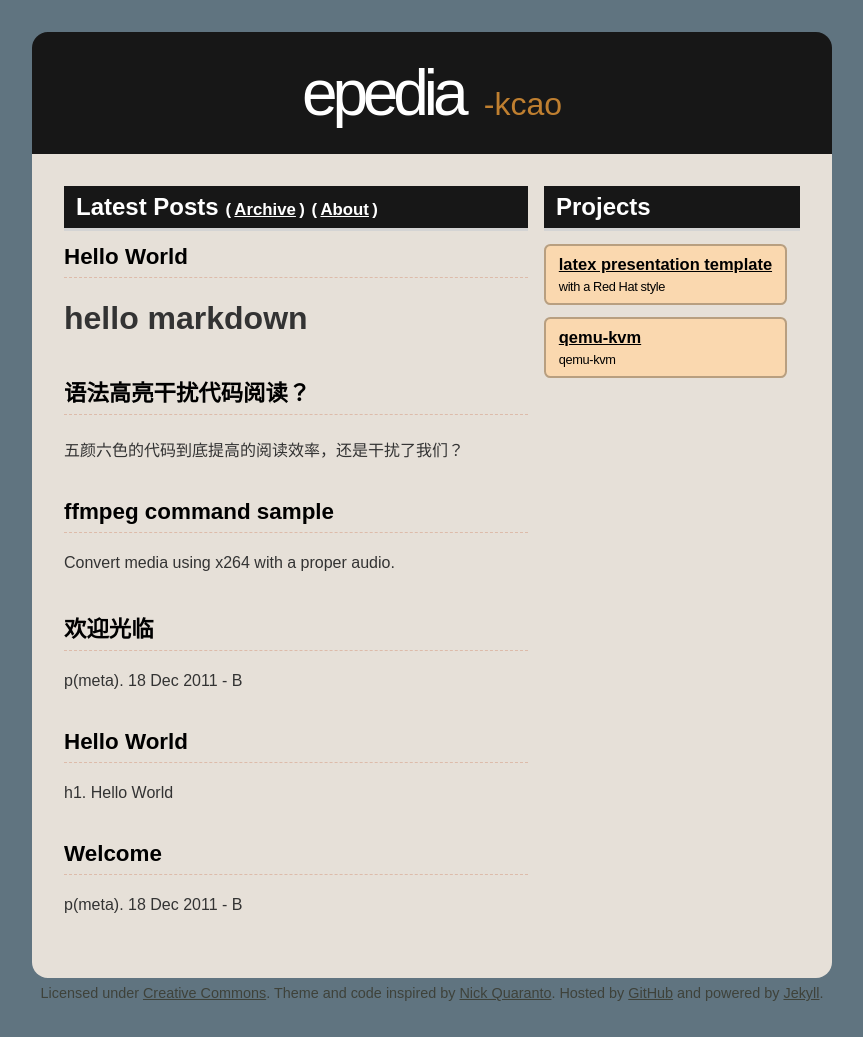
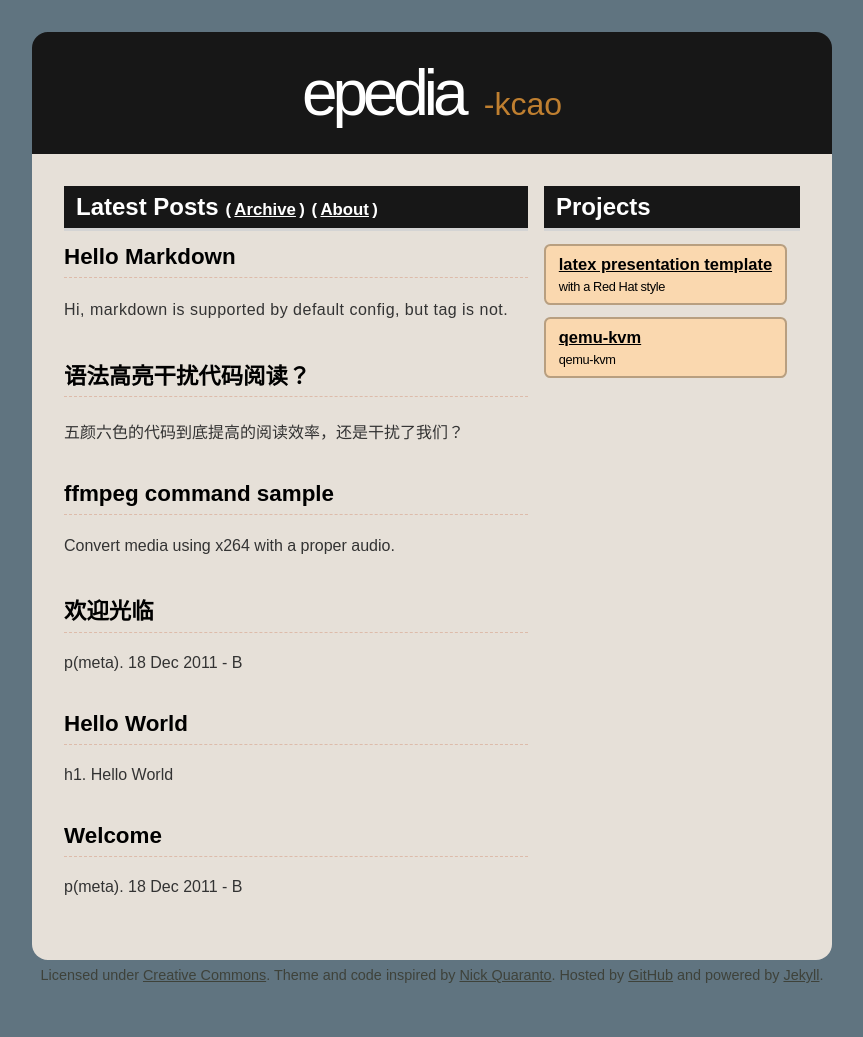
Before and after one commit to cc5nth/cc5nth.github.com, a Jekyll site: the page built from index.html, in a window 1280 px wide. Shown: the whole page, without its empty margins (208-1071 px from the left). Built offline with Jekyll 4.4.1, drawn with Linux system fonts in a browser that asks for light colours; Markdown is read by kramdown in place of the engine named in the settings.

Commit message:
update hello markdown

```diff
--- a/_posts/misc/2015-11-10-hello-markdown.md
+++ b/_posts/misc/2015-11-10-hello-markdown.md
@@ -1,12 +1,10 @@
 ---
 layout: post
-title: Hello World
+title: Hello Markdown
 tags:
 - hello
 - markdown
 - tag
 ---
 
-# hello markdown
-
-Hi, markdown
+Hi, markdown is supported by default config, but tag is not.
```
